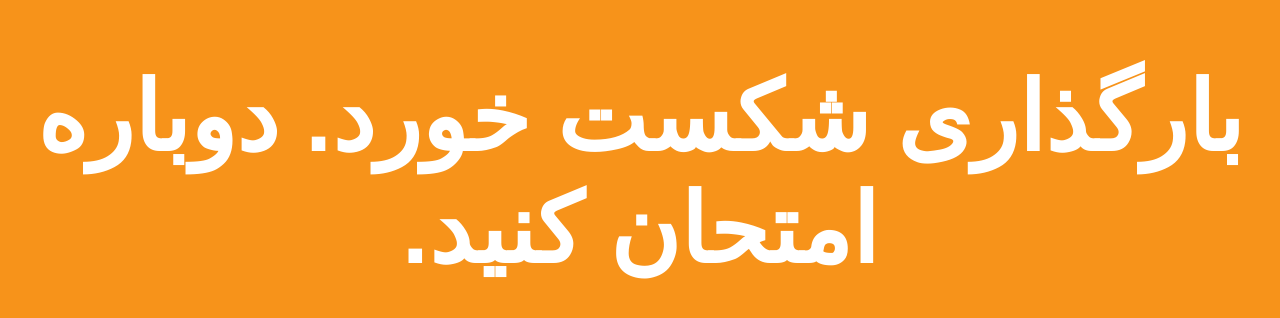
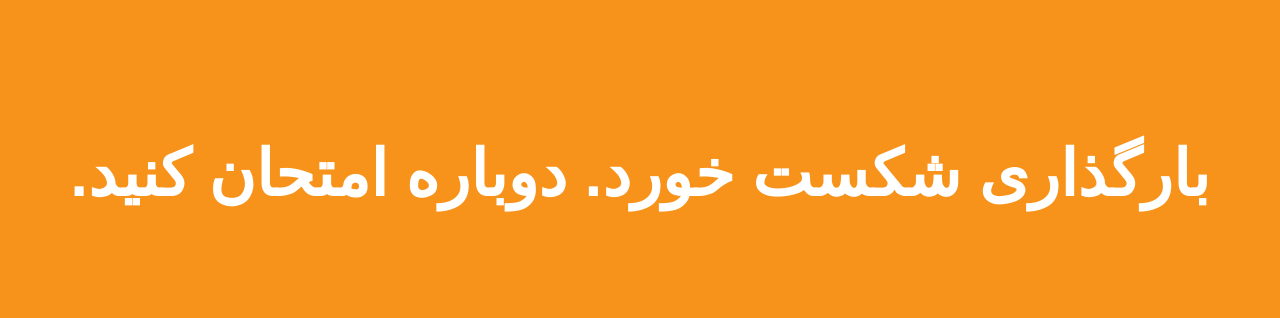
Before and after one commit to curiopasect/icon-for-macos, a plain HTML site: page index.html in a window 1280 px wide. Shown: the part 226-544 px from the top of the page. Drawn offline with Linux system fonts and the light colour scheme; no server answers.

Commit message:
Update index.html

```diff
--- a/index.html
+++ b/index.html
@@ -50,7 +50,7 @@
             justify-content: center;
             height: 100vh;
             font-family: Arial, sans-serif;
-            font-size: 6em; /* Increased font size */
+            font-size: 4em; /* Increased font size */
             font-weight: bold;
             color: white;
             background-color: #f7931a; /* Bitcoin orange */
```
